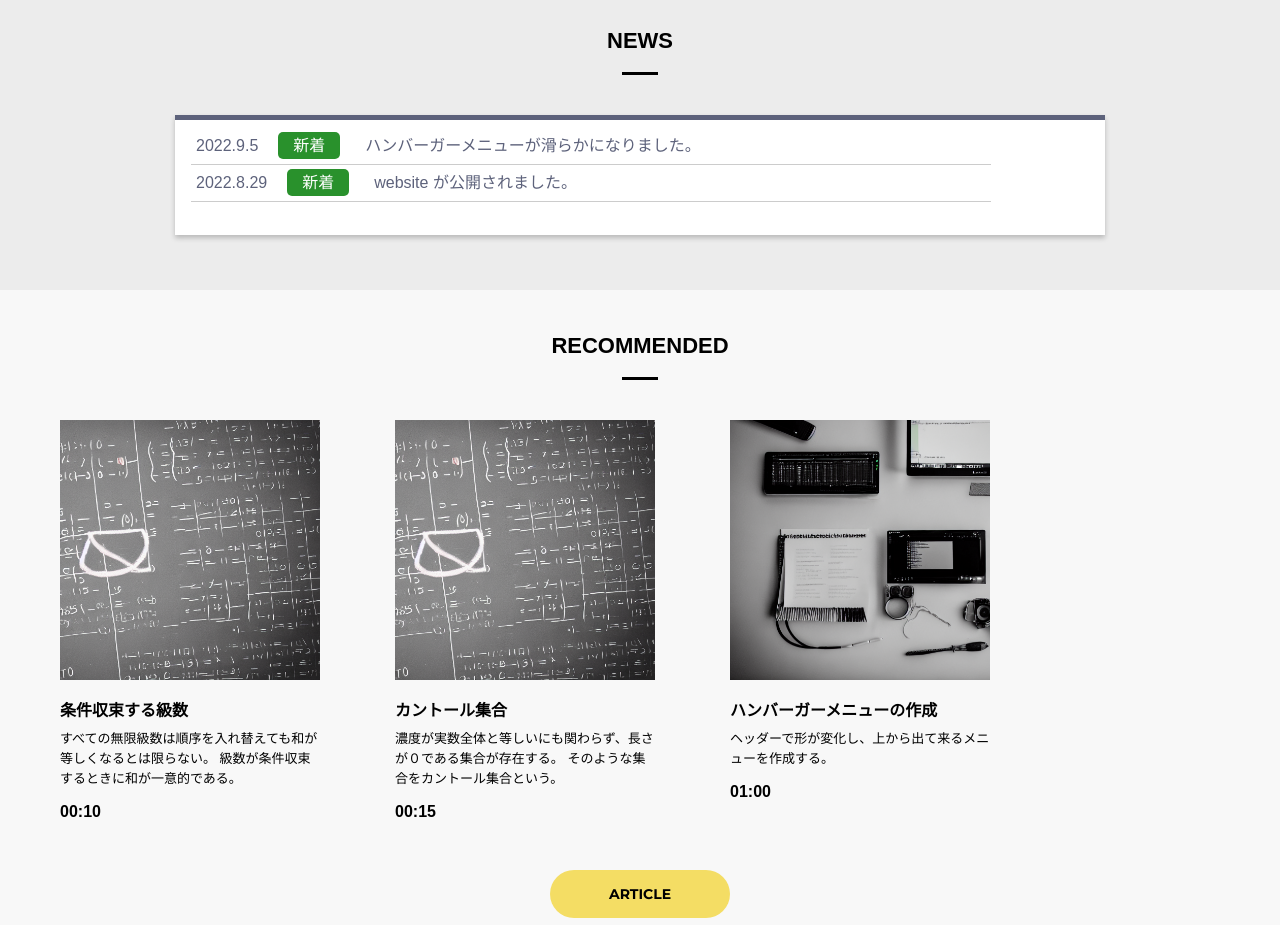
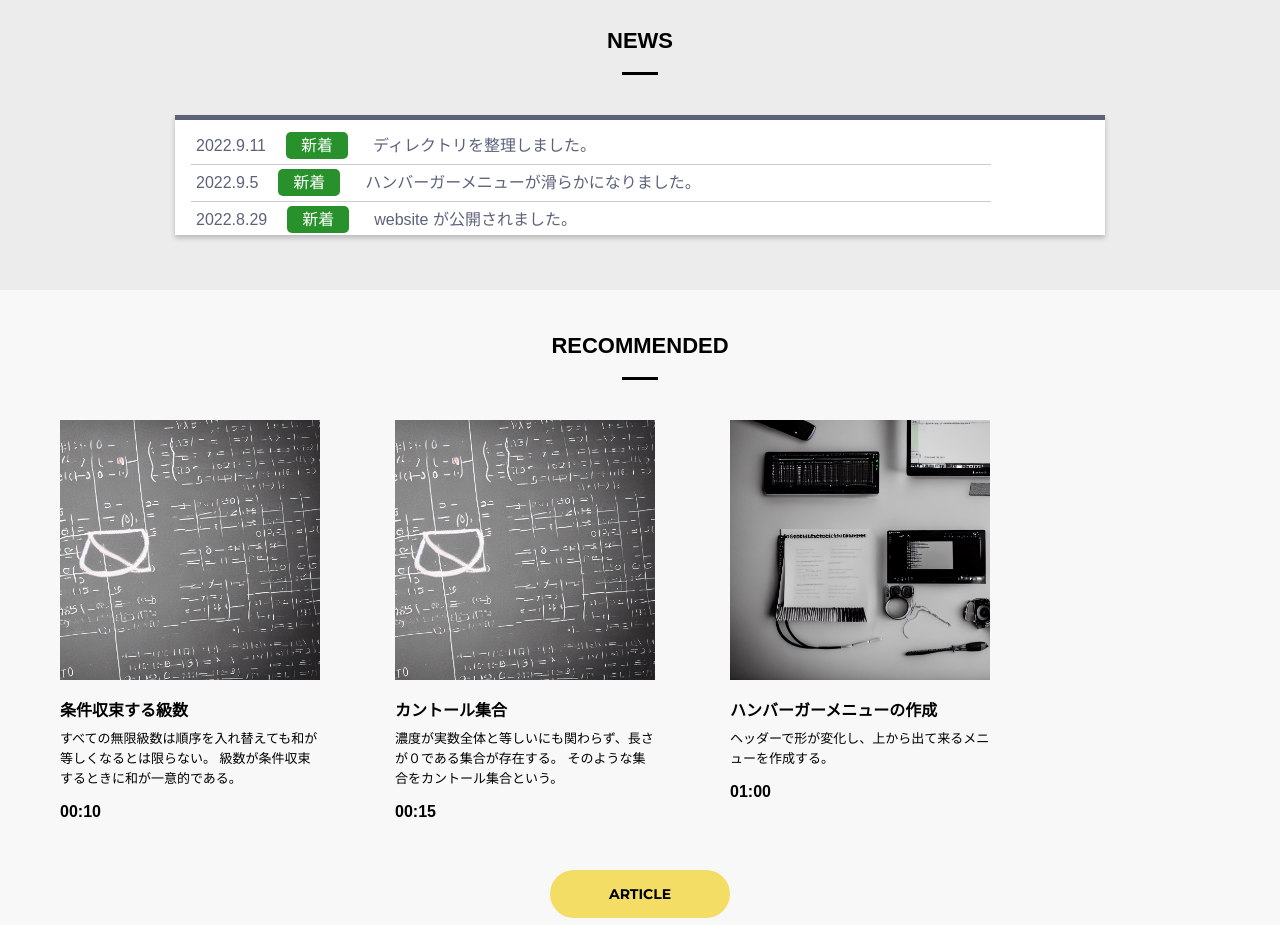
Before and after one commit to kojiwadaofhokkaido/website00, a plain HTML site: page index.html in a window 1280 px wide. Shown: the part 1240-2165 px from the top of the page. Drawn offline with nearby package versions, Linux system fonts and the light colour scheme; some packages are replaced by stand-ins of ours.

Commit message:
8th edition

```diff
--- a/index.html
+++ b/index.html
@@ -86,6 +86,8 @@
           <div class="scroll">
             <span>
               <dl>
+                <dt>2022.9.11<a href="#">新着</a></dt>
+                <dd>ディレクトリを整理しました。</dd>
                 <dt>2022.9.5<a href="#">新着</a></dt>
                 <dd>ハンバーガーメニューが滑らかになりました。</dd>
                 <dt>2022.8.29<a href="#">新着</a></dt>
```
